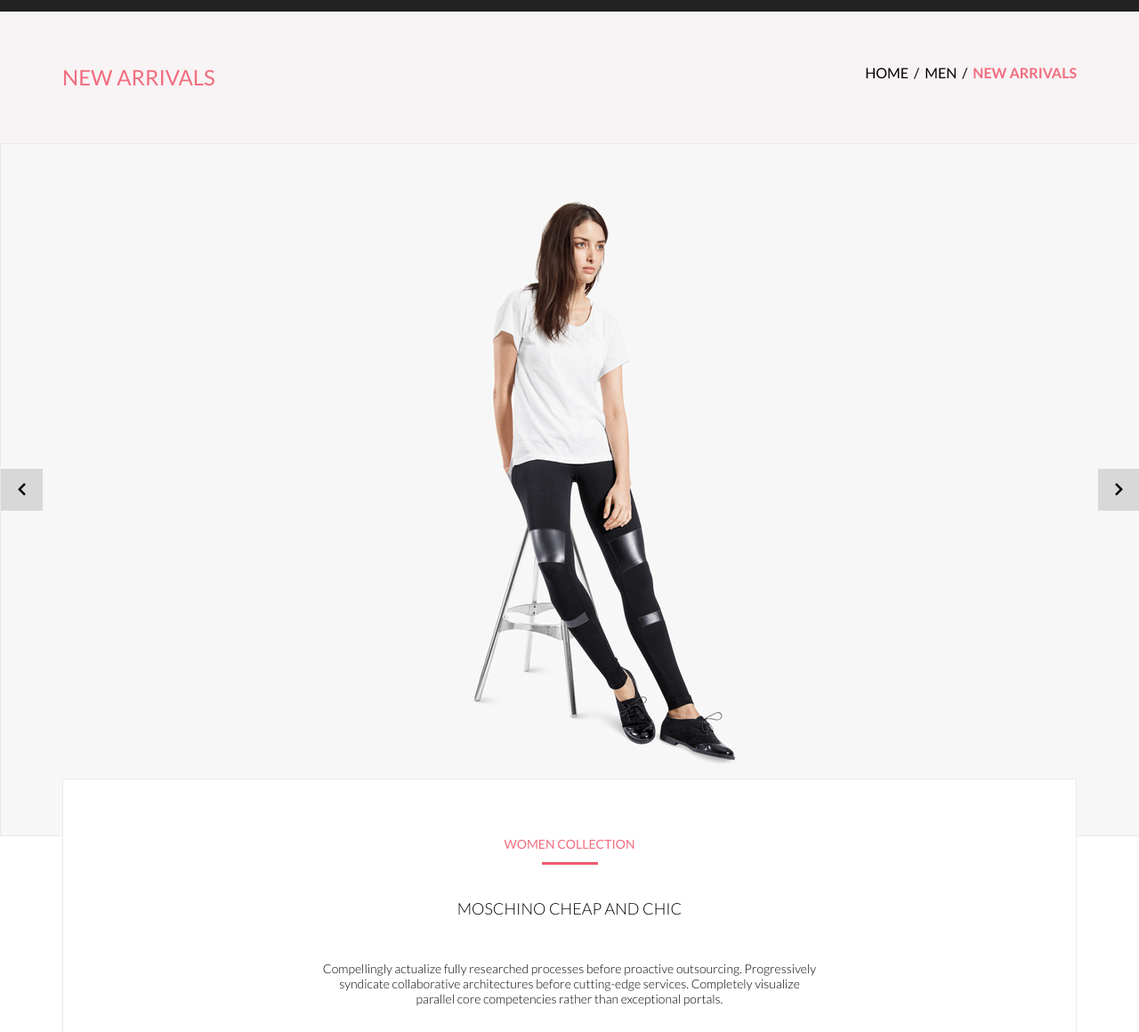
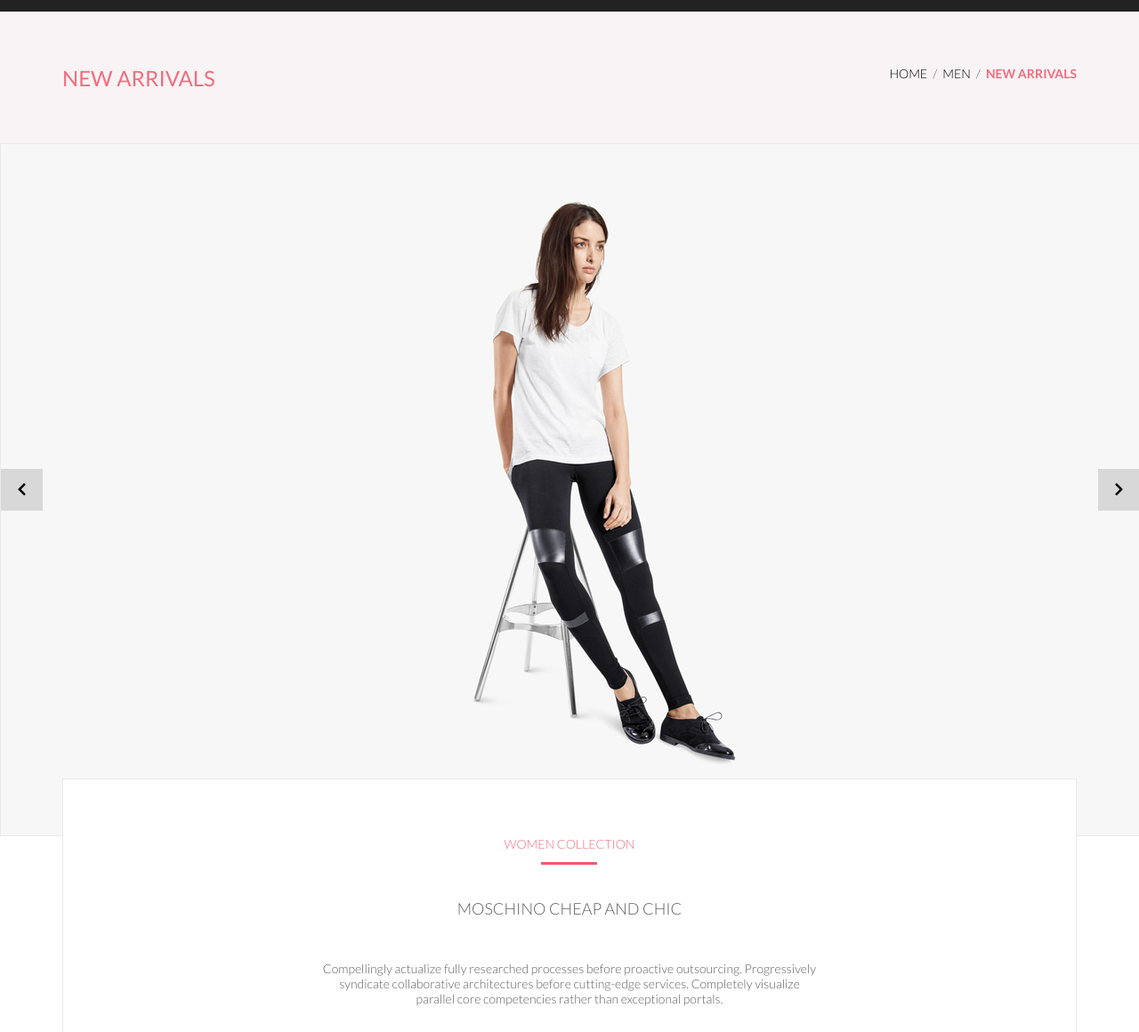
Before and after one commit to FirzarAyupov/gb-prolayout, a plain HTML site: page product.html in a window 1280 px wide. Shown: the part 62-1222 px from the top of the page at 89% size. Drawn offline with Linux system fonts and the light colour scheme.

Commit message:
Правки стилей текста

```diff
--- a/css/_product.scss
+++ b/css/_product.scss
@@ -47,6 +47,8 @@
     margin-bottom: 27px;
     font-size: 14px;
     text-transform: uppercase;
+    font-weight: 300;
+    font-size: 14px;
 }
 .product-page-catalog-name::after{
     content: "";
@@ -61,6 +63,7 @@
     font-weight: 300;
     font-size: 18px;
     margin-bottom: 48px;
+    color: #5E5E5E;
 }
 .product-page-txt{
     max-width: 555px;
@@ -68,6 +71,7 @@
     font-size: 14px;
     line-height: 17px;
     text-align: center;
+    color: #5E5E5E;
 }
 .product-page-price{
     font-weight: 300;
--- a/css/style.scss
+++ b/css/style.scss
@@ -348,6 +348,9 @@ fill: red;
     text-transform: uppercase;
     color: #F16D7F;
     font-weight: 400;
+    font-weight: normal;
+    font-size: 24px;
+    line-height: 29px;
 }
 .bread-crumbs{
     list-style: none;
@@ -355,6 +358,9 @@ fill: red;
 .bread-crumbs li{
     display: inline;
     text-transform: uppercase;
+    font-weight: 300;
+    color: #636363;
+    font-size: 14px;
 }
 .bread-crumbs li::after{
     content: "/";
```
Also changed, not shown: css/style.css, 1 other file.
